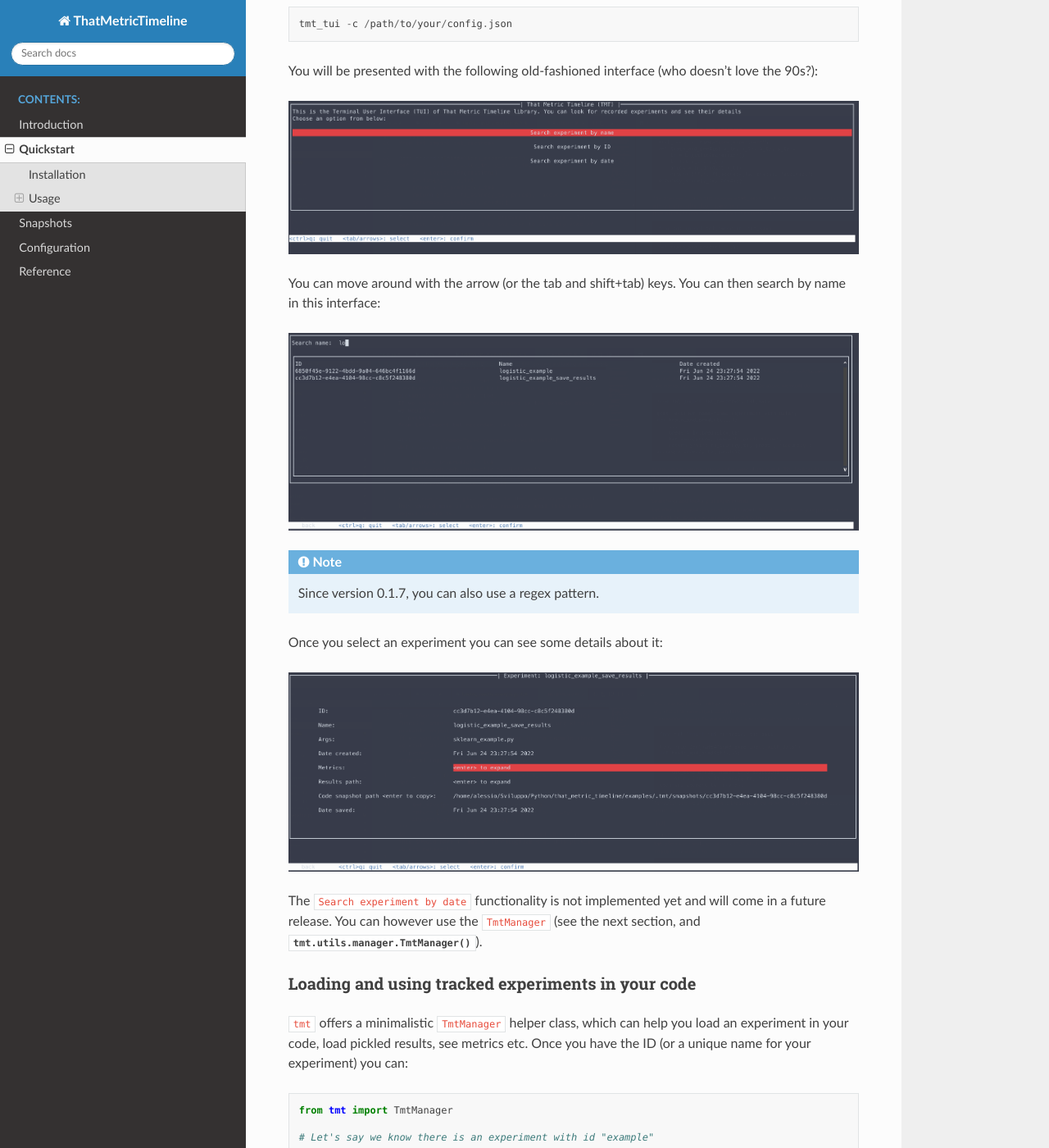
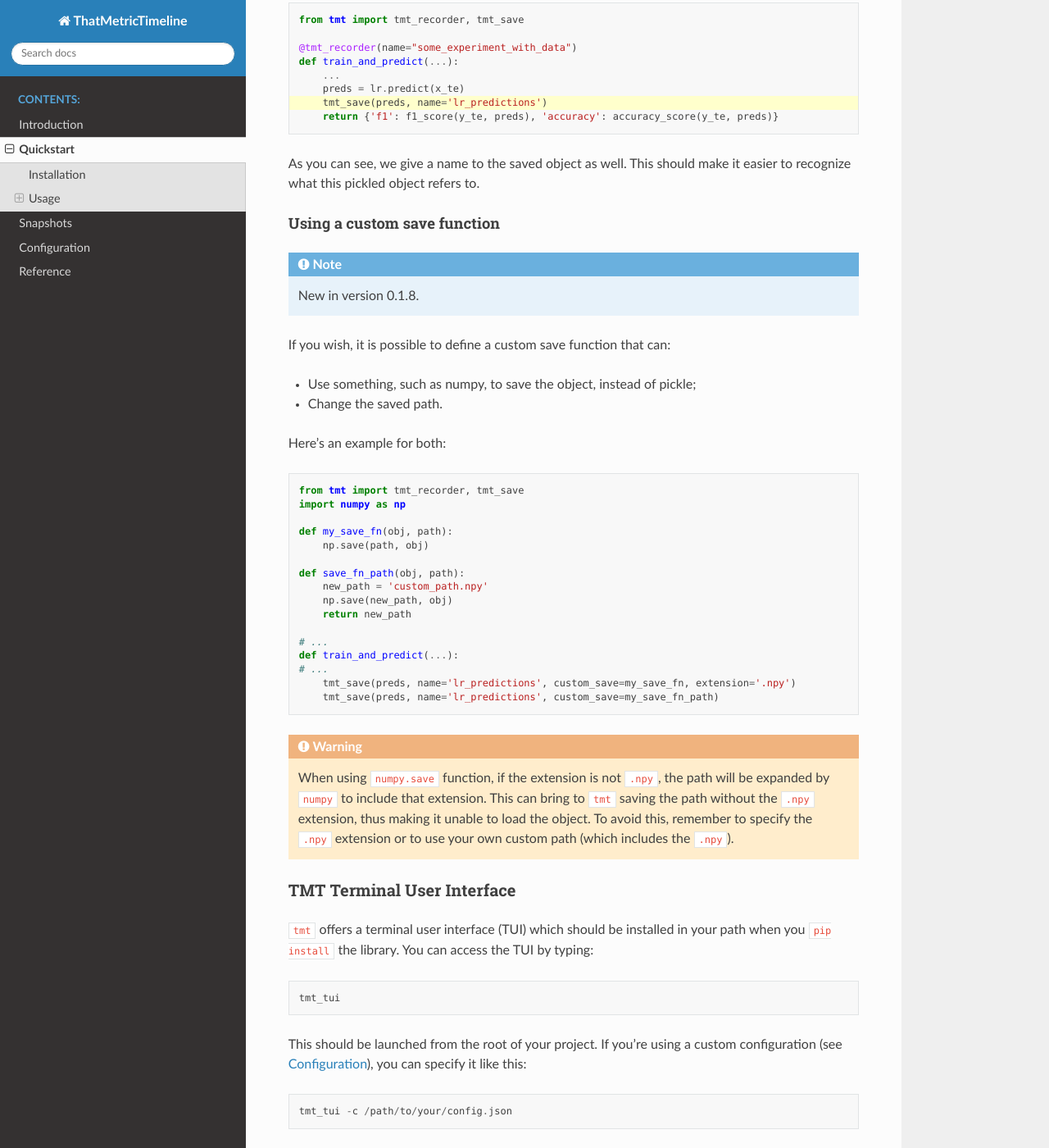
Before and after one commit to levnikmyskin/that_metric_timeline, a Sphinx documentation site: the page built from docs/source/quickstart.rst, in a window 1280 px wide and 1400 px high, scrolled down 1768 px. Shown: the whole window at 82% size. Built offline with Sphinx 7.4.7 and the Read the Docs theme 2.0.0, drawn with Linux system fonts in a browser that asks for light colours; some of the changed text lies outside the part shown.

Commit message:
updated documentation

```diff
--- a/docs/source/quickstart.rst
+++ b/docs/source/quickstart.rst
@@ -46,6 +46,33 @@
         preds = lr.predict(x_te)
         return {'f1': f1_score(y_te, preds), 'accuracy': accuracy_score(y_te, preds)}
 
+.. note::
+    New in 0.1.8: ``tmt_recorder`` now accepts a ``description`` optional parameter.
+
+Changing experiments name dynamically
+"""""""""""""""""""""""""""""""""""""
+
+Should you want to set the experiment names dynamically (e.g., in a loop), you can do:
+
+.. code-block:: python
+
+    import sys
+    from tmt import tmt_recorder
+
+    def train_and_predict(...):
+        ...
+
+    if __name__ == '__main__':
+        for i in range(10):
+            decorated = tmt_recorder(name=f"some_experiment_{i}")(train_and_predict)
+            decorated(...)
+        # or maybe...
+        decorated = tmt_recorder(name=sys.argv[1])(train_and_predict)
+        decorated(...)
+
+Saving objects with TMT
+"""""""""""""""""""""""
+
 The other key function ``tmt`` exposes is ``tmt_save`` (see :py:func:`tmt.history.utils.save`). This function should be called by the user to save any kind of pickable object, at any time.
 If we wanted to save the predictions in the example above, we would do:
 
@@ -62,6 +89,44 @@
         return {'f1': f1_score(y_te, preds), 'accuracy': accuracy_score(y_te, preds)}
 
 As you can see, we give a name to the saved object as well. This should make it easier to recognize what this pickled object refers to.
+
+Using a custom save function
+""""""""""""""""""""""""""""
+.. note::
+    New in version 0.1.8.
+
+If you wish, it is possible to define a custom save function that can:
+
+* Use something, such as numpy, to save the object, instead of pickle;
+* Change the saved path.
+
+Here's an example for both:
+
+.. code-block:: python
+
+    from tmt import tmt_recorder, tmt_save
+    import numpy as np
+
+    def my_save_fn(obj, path):
+        np.save(path, obj)
+
+    def save_fn_path(obj, path):
+        new_path = 'custom_path.npy'
+        np.save(new_path, obj)
+        return new_path
+
+    # ...
+    def train_and_predict(...):
+    # ...
+        tmt_save(preds, name='lr_predictions', custom_save=my_save_fn, extension='.npy')
+        tmt_save(preds, name='lr_predictions', custom_save=my_save_fn_path)
+
+.. warning::
+    When using ``numpy.save`` function, if the extension is not ``.npy``, the path will be
+    expanded by ``numpy`` to include that extension. This can bring to ``tmt`` saving the path
+    without the ``.npy`` extension, thus making it unable to load the object. To avoid this,
+    remember to specify the ``.npy`` extension or to use your own custom path
+    (which includes the ``.npy``).
 
 .. _tmttui:
 
```
Also changed, not shown: docs/source/tmt.utils.rst (+15 -0 lines), 3 other files.
